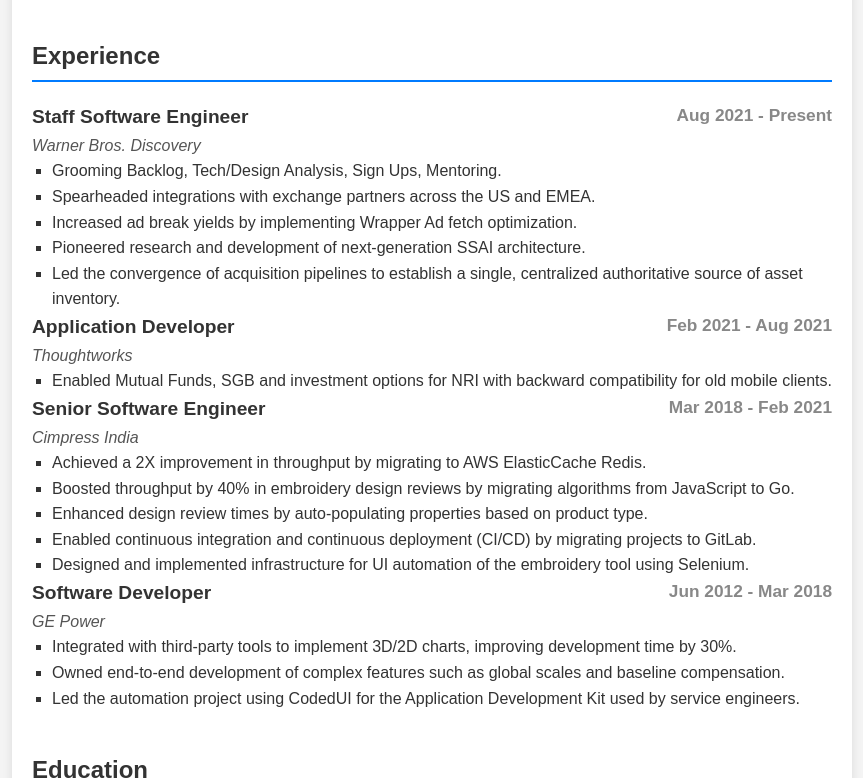
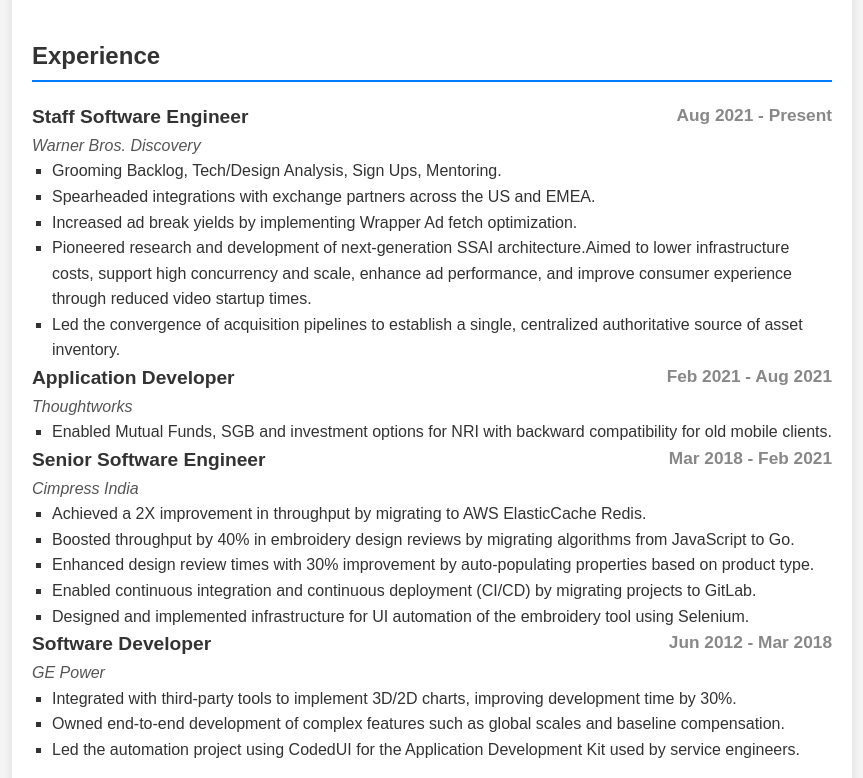
Before and after one commit to Gheri/gheri.github.io, a plain HTML site: page index.html in a window 1280 px wide. Shown: the part 592-1370 px from the top of the page, without its empty margins (208-1071 px from the left). Drawn offline with Linux system fonts and the light colour scheme.

Commit message:
Update index.html

```diff
--- a/index.html
+++ b/index.html
@@ -102,7 +102,7 @@
                     <li>Grooming Backlog, Tech/Design Analysis, Sign Ups, Mentoring.</li>
                     <li>Spearheaded integrations with exchange partners across the US and EMEA.</li>
                     <li>Increased ad break yields by implementing Wrapper Ad fetch optimization.</li>
-                    <li>Pioneered research and development of next-generation SSAI architecture.</li>
+                    <li>Pioneered research and development of next-generation SSAI architecture.Aimed to lower infrastructure costs, support high concurrency and scale, enhance ad performance, and improve consumer experience through reduced video startup times.</li>
                     <li>Led the convergence of acquisition pipelines to establish a single, centralized authoritative source of asset inventory.</li>
                 </ul>
             </div>
@@ -121,7 +121,7 @@
                 <ul>
                     <li>Achieved a 2X improvement in throughput by migrating to AWS ElasticCache Redis.</li>
                     <li>Boosted throughput by 40% in embroidery design reviews by migrating algorithms from JavaScript to Go.</li>
-                    <li>Enhanced design review times by auto-populating properties based on product type.</li>
+                    <li>Enhanced design review times with 30% improvement by auto-populating properties based on product type.</li>
                     <li>Enabled continuous integration and continuous deployment (CI/CD) by migrating projects to GitLab.</li>
                     <li>Designed and implemented infrastructure for UI automation of the embroidery tool using Selenium.</li>
                 </ul>
```
